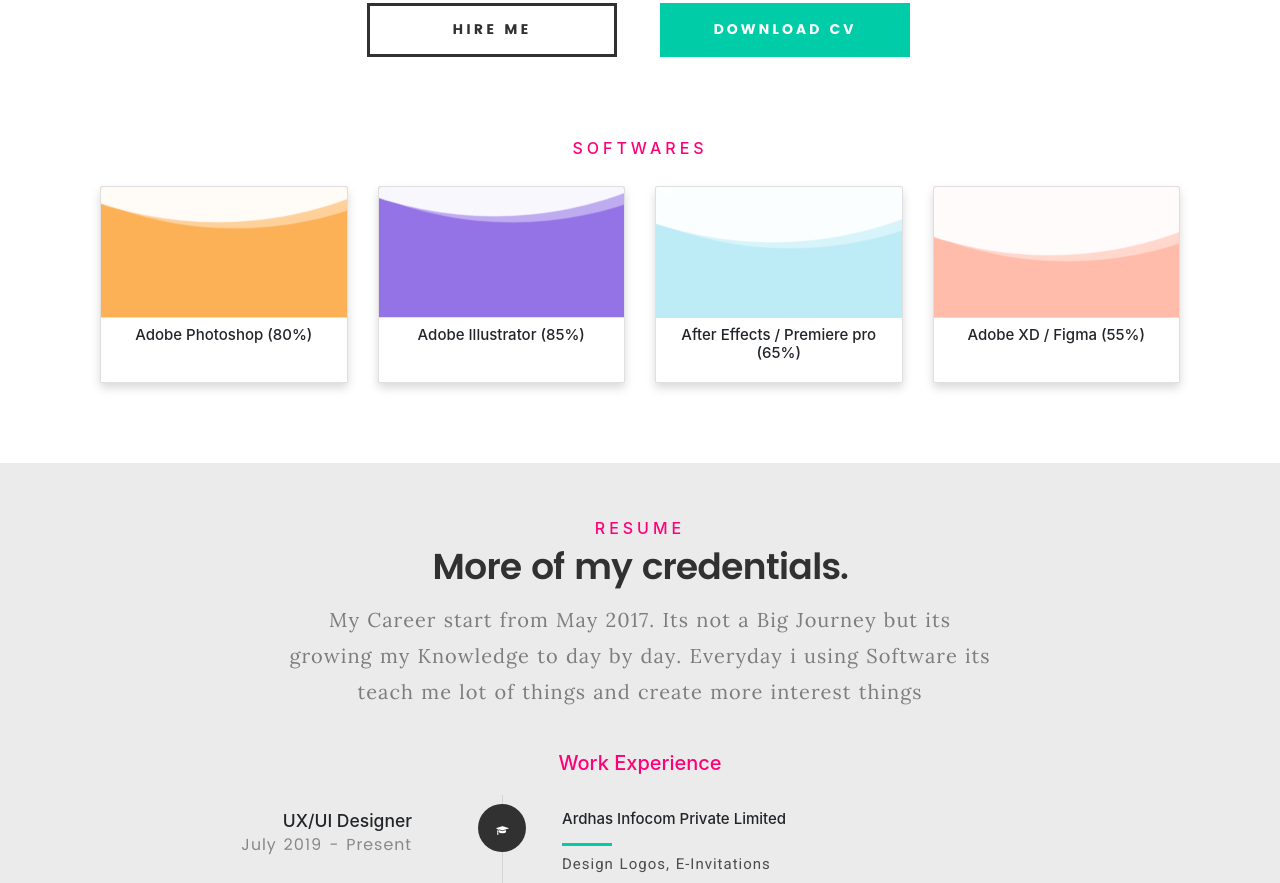
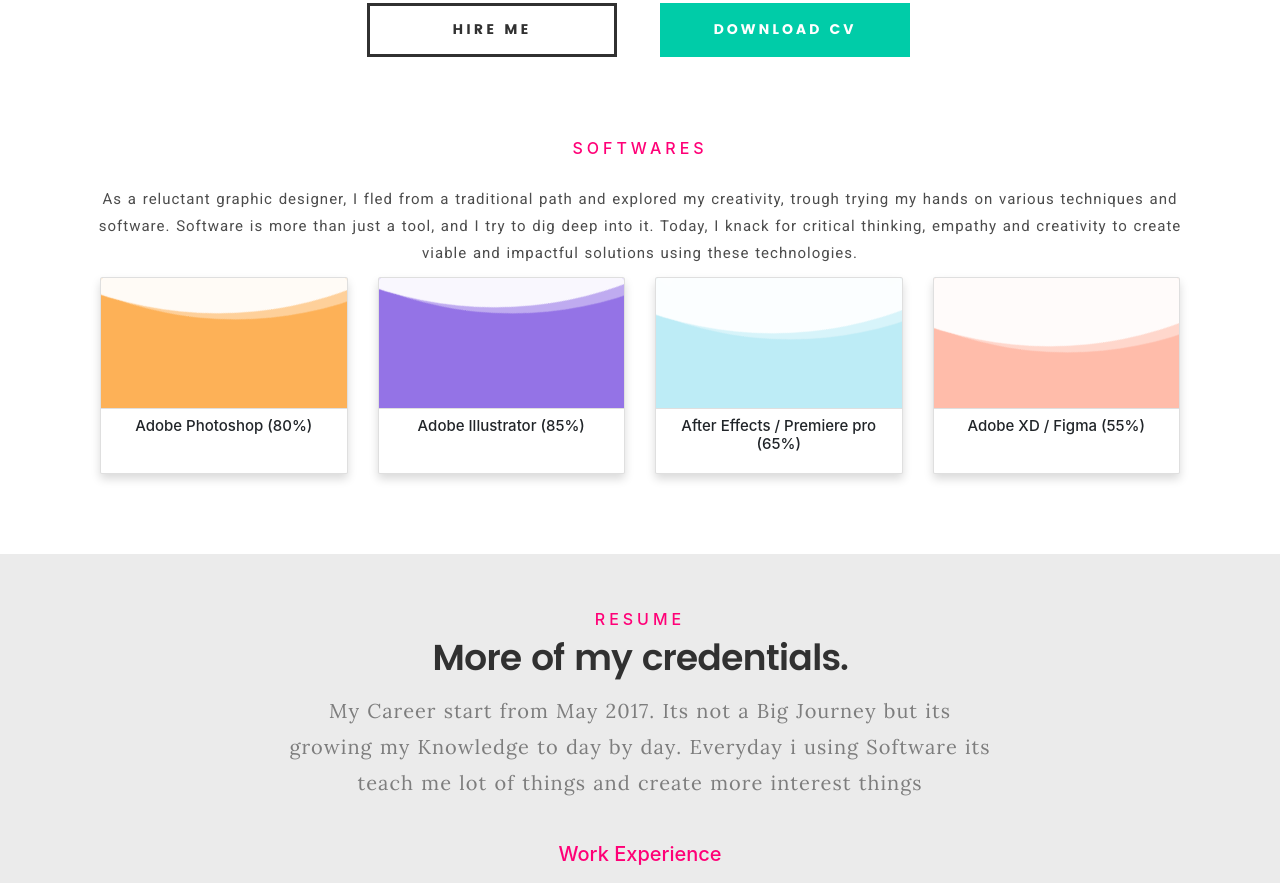
Before and after one commit to vinostark/vinostark.github.io, a plain HTML site: page index.html in a window 1280 px wide. Shown: the part 1789-2672 px from the top of the page. Drawn offline with nearby package versions, Linux system fonts and the light colour scheme; some packages are replaced by stand-ins of ours; files whose address does not match are found by name.

Commit message:
Update index.html

```diff
--- a/index.html
+++ b/index.html
@@ -211,6 +211,7 @@
       <div class="col-lg-12 text-center section-intro">
         <h5>Softwares</h5>
       </div>
+	    <p> As a reluctant graphic designer, I fled from a traditional path and explored my creativity, trough trying my hands on various techniques and software. Software is more than just a tool, and I try to dig deep into it. Today, I knack for critical thinking, empathy and creativity to create viable and impactful solutions using these technologies.</p>
       <div class="col-lg-3 col-sm-6 mb-4 mb-lg-0">
         <div class="card shadow text-center">
           <div class="position-relative rounded-top progress-wrapper" data-color="#fdb157">
```
